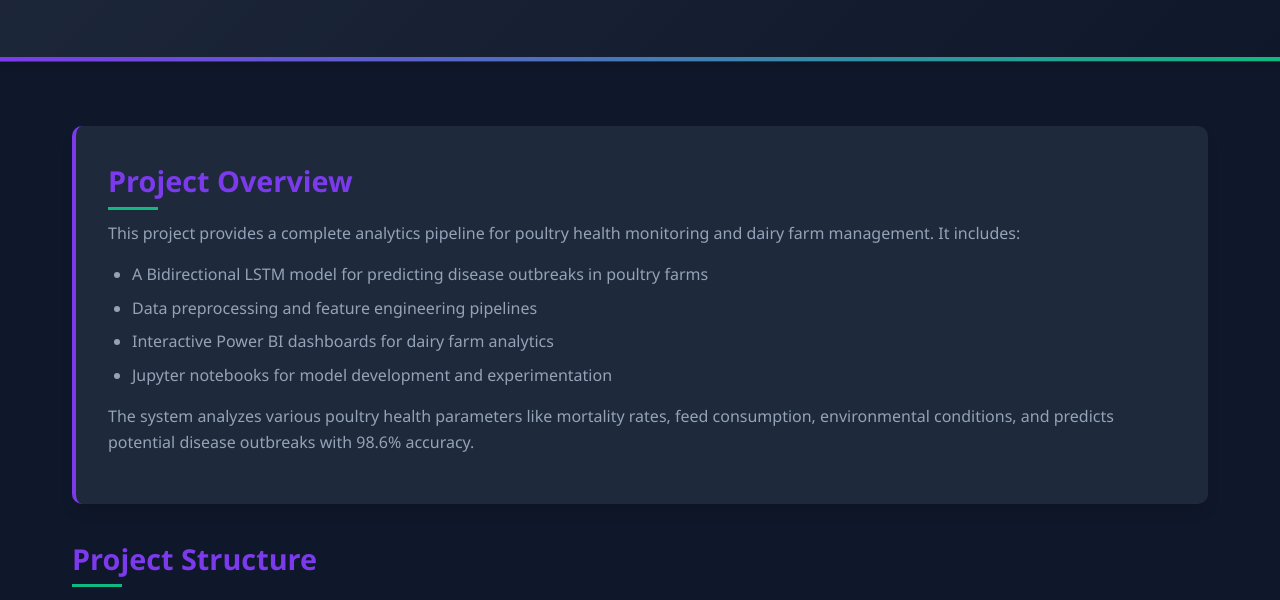
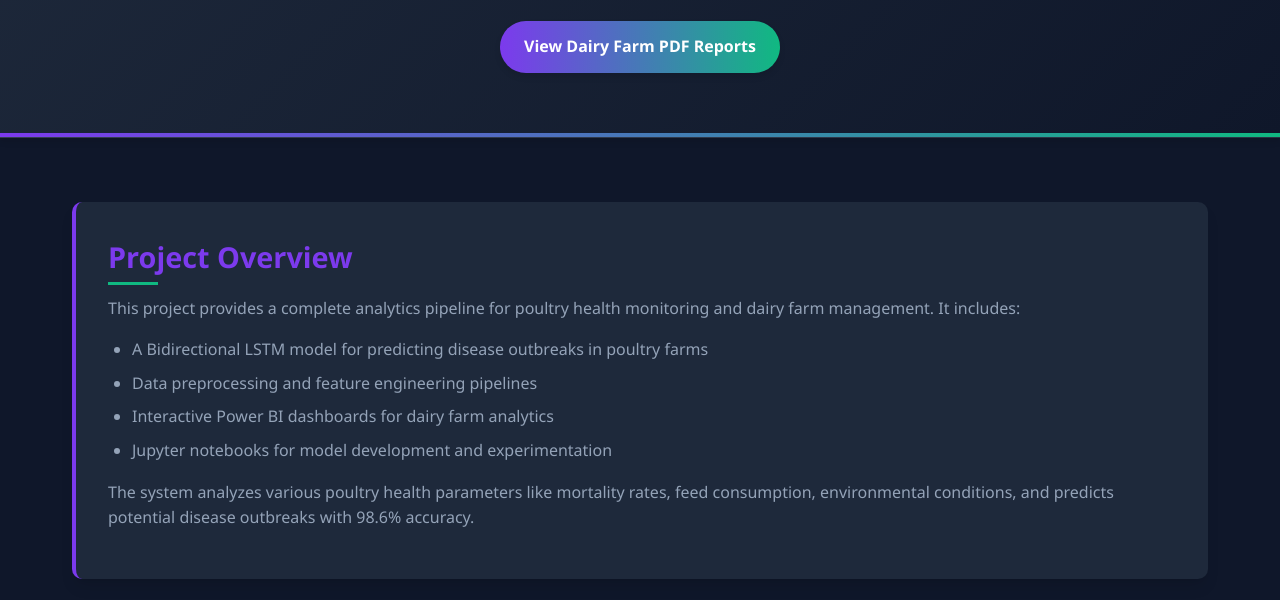
Before and after one commit to Frosty-8/Poultry-Dairy-Analytics, a plain HTML site: page docs/index.html in a window 1280 px wide. Shown: the part 200-800 px from the top of the page. Drawn offline with Linux system fonts and the light colour scheme.

Commit message:
Update index.html

```diff
--- a/docs/index.html
+++ b/docs/index.html
@@ -81,6 +81,27 @@
             font-size: 1.2rem;
             max-width: 800px;
             margin: 0 auto;
+        }
+
+        .pdf-viewer-btn {
+            display: inline-block;
+            margin-top: 1.5rem;
+            background: linear-gradient(90deg, var(--primary), var(--secondary));
+            color: white;
+            padding: 0.8rem 1.5rem;
+            border-radius: 30px;
+            text-decoration: none;
+            font-weight: 600;
+            transition: var(--transition);
+            box-shadow: 0 4px 6px rgba(0, 0, 0, 0.1);
+            border: none;
+            cursor: pointer;
+        }
+
+        .pdf-viewer-btn:hover {
+            transform: translateY(-2px);
+            box-shadow: 0 6px 8px rgba(0, 0, 0, 0.15);
+            background: linear-gradient(90deg, #6d28d9, #0d9488);
         }
 
         .project-info {
@@ -300,6 +321,7 @@
         <div class="container">
             <h1>Frosty-8 Poultry & Dairy Analytics</h1>
             <p class="subtitle">A comprehensive analytics solution for poultry health monitoring and dairy farm management using machine learning</p>
+            <a href="pdf-viewer.html" class="pdf-viewer-btn">View Dairy Farm PDF Reports</a>
         </div>
     </header>
 
```
